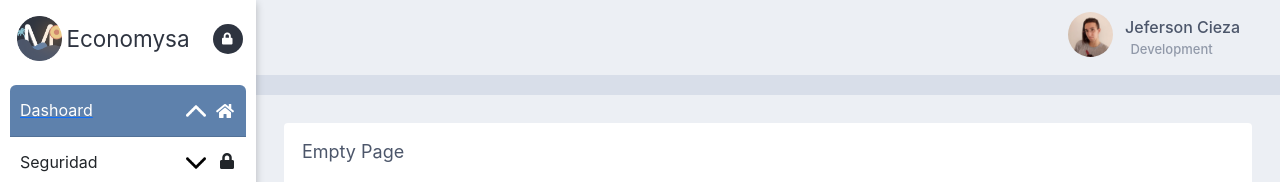
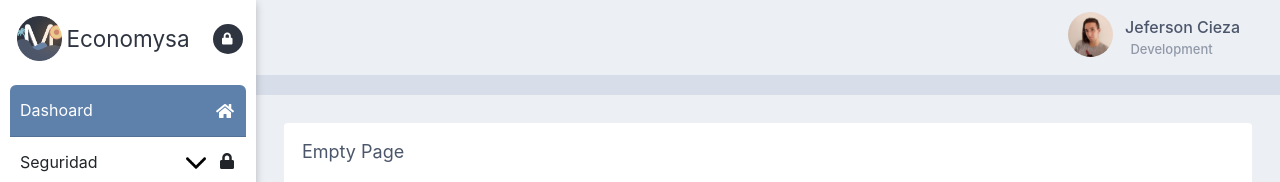
Before and after one commit to Linkhub-git/economysa-motor-front, a React (Create React App) app: page / in a window 1280 px wide. Shown: the top 182 px of the page. Built offline with nearby package versions, Linux system fonts and the light colour scheme.

Commit message:
Remove the arrow in the dashboard link

```diff
--- a/src/components/Sidebar/Sidebar.css
+++ b/src/components/Sidebar/Sidebar.css
@@ -66,17 +66,13 @@
 .linksContainer{
     padding: 0px 10px;
 }
-.linkSidebar{
-    display: flex;
-    justify-content: space-between;
-    align-items: center;
+.linkSidebarHome{
     color: #2e3440;
     text-decoration: none;
-    font-size: 14px;
-    padding: 0px 10px;
-    margin: 8px 0;
-    height: 39px;
     transition: 300ms;
+}
+.linkSidebarHome .accordion-button:not(.collapsed)::after{
+    background-image: none;
 }
 .linkSidebar:hover{
     background-color: rgb(180, 180, 180);
--- a/src/components/Sidebar/Sidebar.js
+++ b/src/components/Sidebar/Sidebar.js
@@ -73,7 +73,7 @@ function Sidebar(props) {
                       <Link className='' to="/"></Link>
                           <Accordion defaultActiveKey={props.numberActiveSidebar} alwaysOpen>
                               <Accordion.Item eventKey="0" className={props.showAlittleSidebar === false ? "contentContainerLink" : "contentContainerLink hideArrowSidebar"}>
-                                  <Link className='' to="/">
+                                  <Link className='linkSidebarHome' to="/">
                                     <Accordion.Header className={props.hideSidebarDesk === true ? "titleLink" : "titleLink sideBarHideDesktopIcons"}>Dashoard <i className="fas fa-home"></i></Accordion.Header>
                                   </Link>
                               </Accordion.Item>
```
